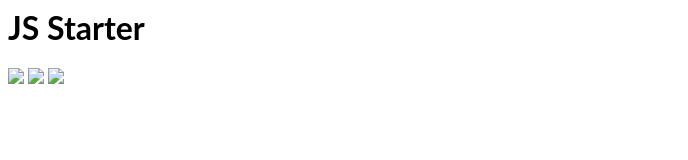
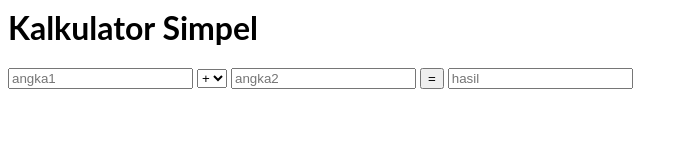
Before and after one commit to DXH30/simple-gambar-pilih, a website with bundled scripts: page index.html in a window 1280 px wide. Shown: the whole page, without its empty margins (0-688 px from the left). Built offline with nearby package versions, Linux system fonts and the light colour scheme; files whose address does not match are found by name.

Commit message:
2 files modified

```diff
--- a/index.html
+++ b/index.html
@@ -1,15 +1,28 @@
 <html>
   <body>
-    <div id="app"></div>
-    <div class="pilihan-mobil">
-      <img class="on" src="bola_merah.png"></img>
-      <img class="" src="bola_biru.png"></img>
-      <img class="" src="bola_kuning.png"></img>
-      <div class="tombol">
-      </div>
+    <div id="app">
+      <h1>Kalkulator Simpel</h1>
+      <input
+        type="text"
+        id="angka1"
+        placeholder="angka1">
+      <select id="operator">
+        <option value="+">+</option>
+        <option value="-">-</option>
+        <option value="/">/</option>
+        <option value="x">x</option>
+      </select>
+      <input
+        type="text"
+        id="angka2"
+        placeholder="angka2">
+      <button id="hitung" onclick="Hitung()">=</button>
+      <input
+        type="text"
+        id="hasil"
+        placeholder="hasil">
     </div>
-    <script>
-
+    <script src="index.js">
     </script>
   </body>
 </html>
--- a/index.js
+++ b/index.js
@@ -1,6 +1,11 @@
-// Import stylesheets
 import './style.css';
 
-// Write Javascript code!
-const appDiv = document.getElementById('app');
-appDiv.innerHTML = `<h1>JS Starter</h1>`;
+const angka1 = document.getElementById("angka1").value;
+const angka2 = document.getElementById("angka2").value;
+const operator = document.getElementById("operator").value;
+
+function Hitung() {
+  console.log(angka1);
+  console.log(angka2);
+  console.log(operator);
+}
```
